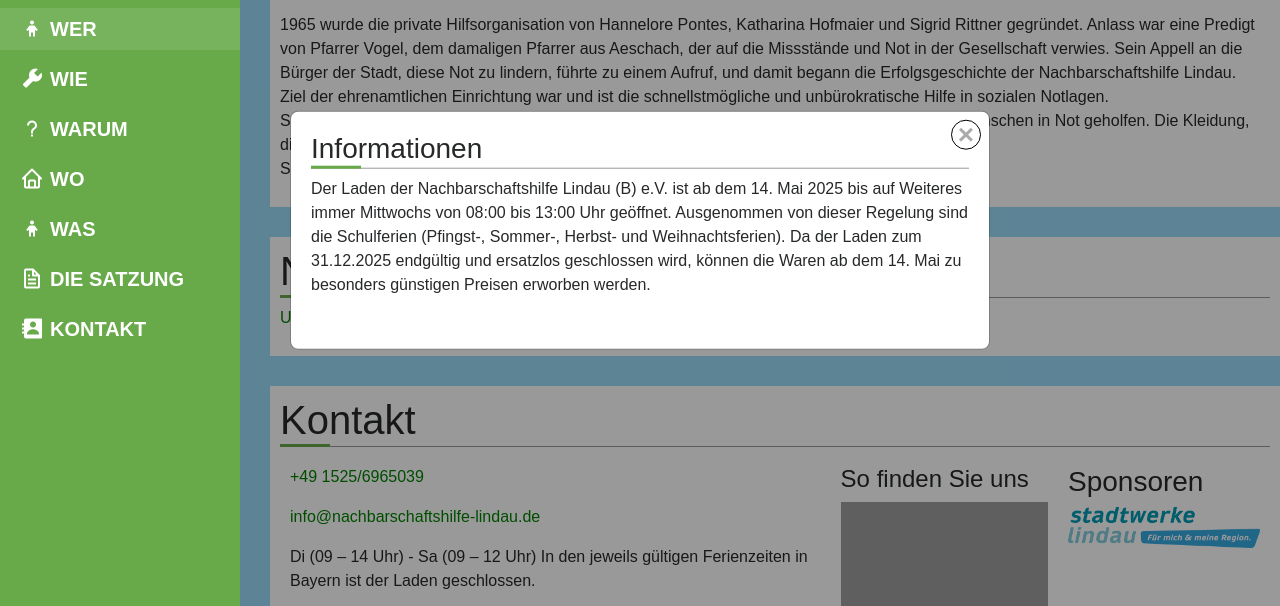
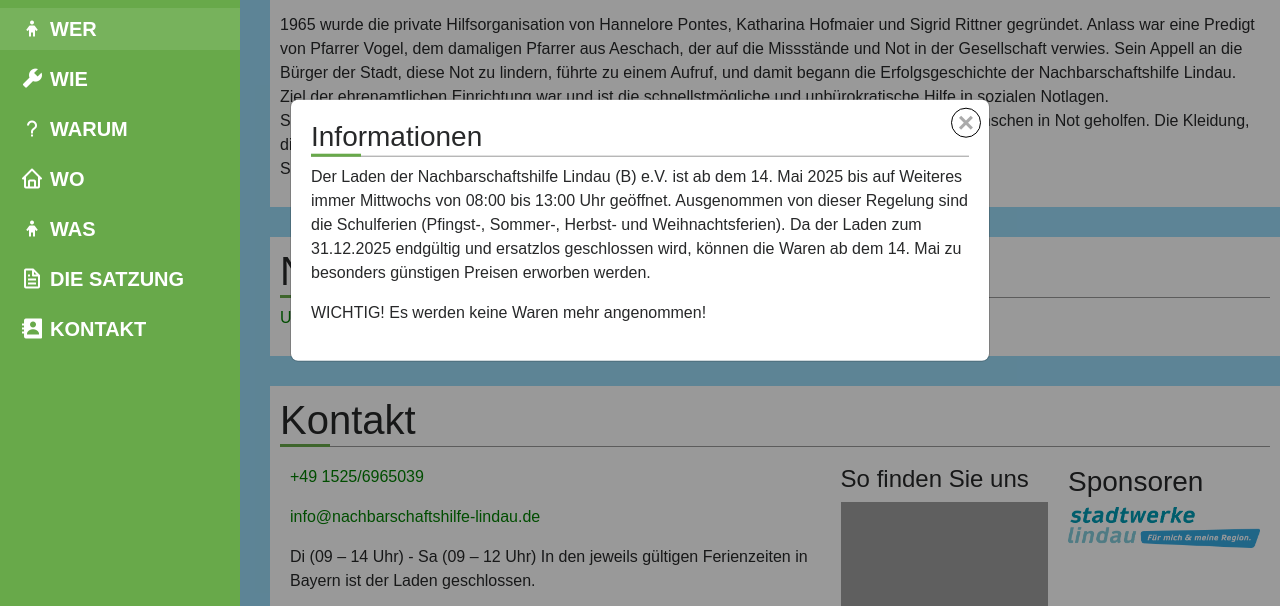
Before and after one commit to Natoilad/Nachbarschaftshilfe, a plain HTML site: page Nachbarschaftshilfe/index.html in a window 1280 px wide. Shown: the part 170-776 px from the top of the page. Drawn offline with nearby package versions, Linux system fonts and the light colour scheme; grey boxes are pictures that could not be loaded.

Commit message:
Update index.html

```diff
--- a/Nachbarschaftshilfe/index.html
+++ b/Nachbarschaftshilfe/index.html
@@ -293,7 +293,8 @@
             Ausgenommen von dieser Regelung sind die Schulferien (Pfingst-, Sommer-, Herbst- und Weihnachtsferien).
             Da der Laden zum 31.12.2025 endgültig und ersatzlos geschlossen wird, können die Waren ab dem 14. Mai zu besonders günstigen Preisen erworben werden.
           </p>
-    </p>
+<p>WICHTIG! Es werden keine Waren mehr angenommen!</p>
+
       </div>
     </div>
 
```
